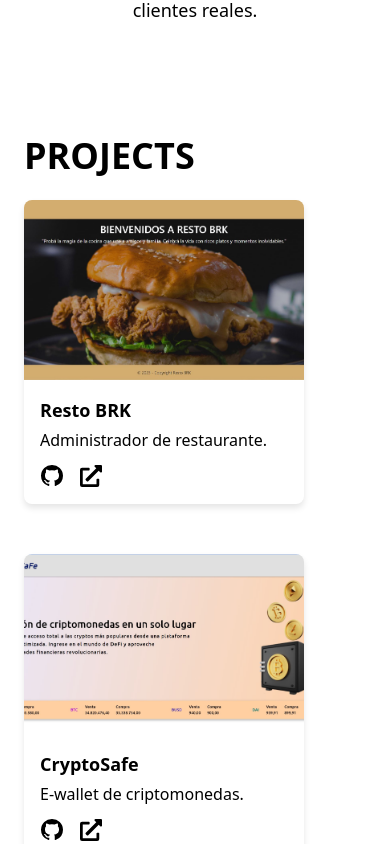
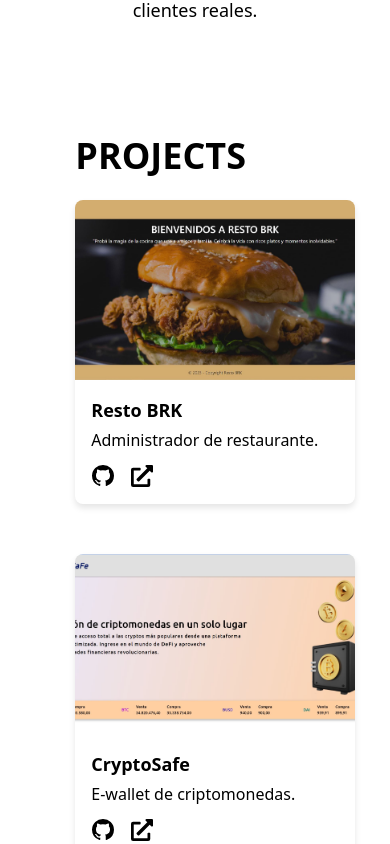
Before and after one commit to agucamejo/Portfolio, a Vue app: page / in a window 390 px wide. Shown: the part 820-1664 px from the top of the page. Built offline with nearby package versions, Linux system fonts and the light colour scheme.

Commit message:
Trying fix responsive projects

```diff
--- a/src/components/Project.vue
+++ b/src/components/Project.vue
@@ -105,7 +105,10 @@
 
   @media (max-width: 768px) {
     .project-container{
-    margin: 0;
-  }
+      max-width: 70%;
+      margin: 3rem auto;
+      display: grid;
+      align-items: center;
+    }
   }
   </style>
```
